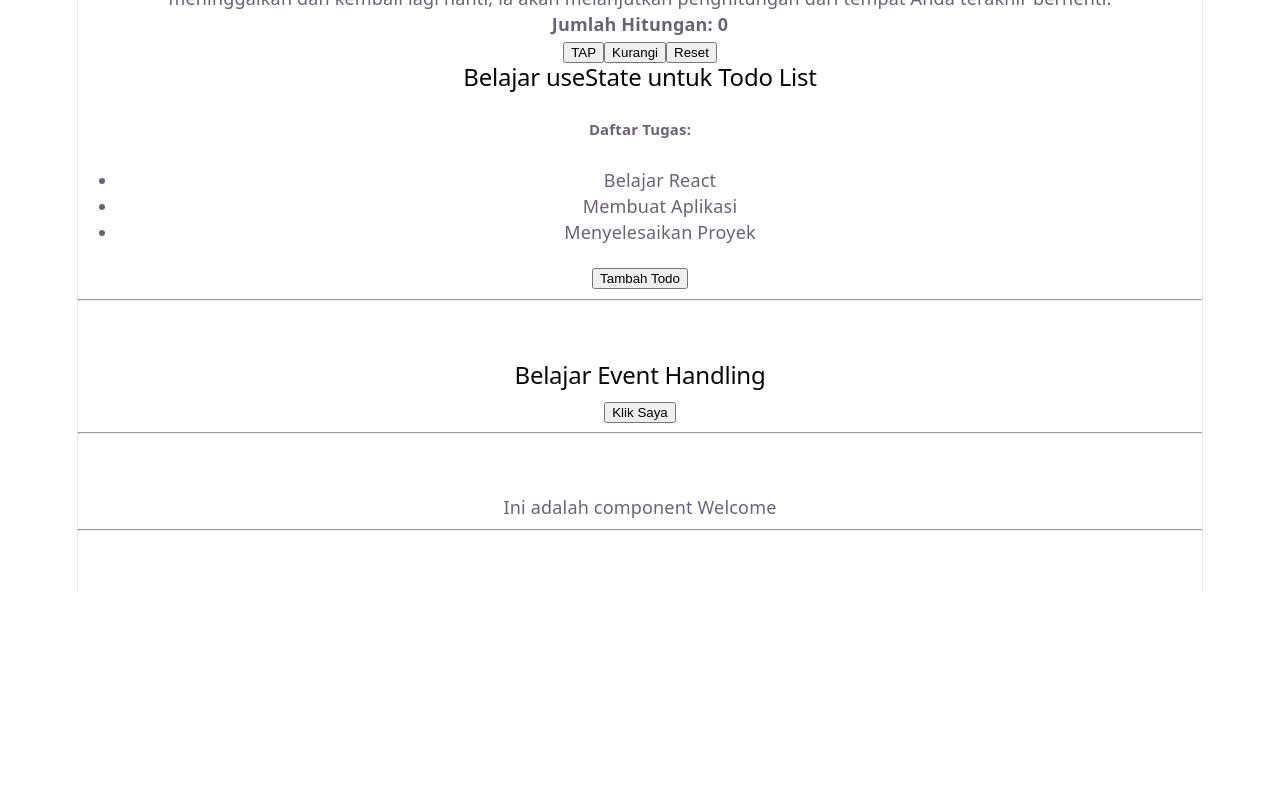
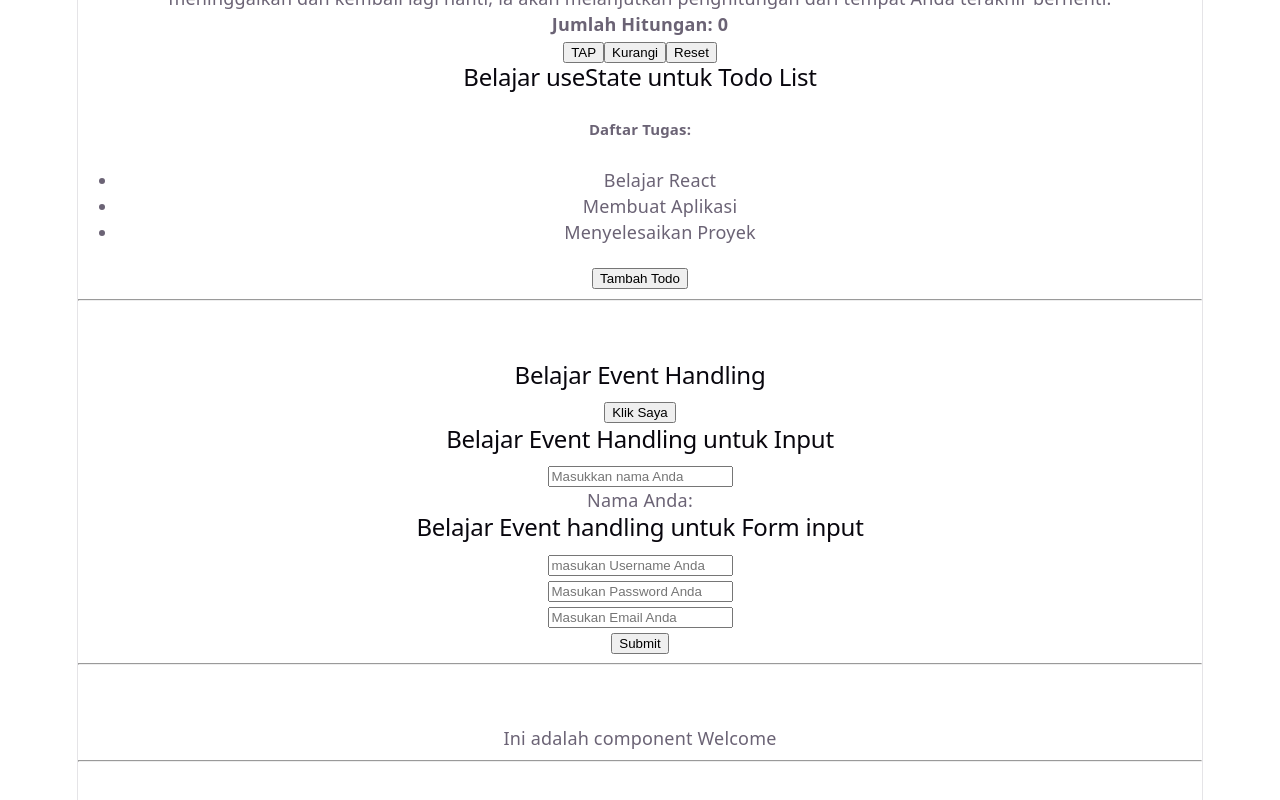
Before and after one commit to fadilahyudapratama/learn-react-basic, a React (Vite) app: page / in a window 1280 px wide. Shown: the part 900-1700 px from the top of the page. Before the commit the page ends 1491 px from the top, so only its background shows below. Built offline with nearby package versions, Linux system fonts and the light colour scheme.

Commit message:
penambahan Event Handling untuk form input

```diff
--- a/src/component/Eventhandling.jsx
+++ b/src/component/Eventhandling.jsx
@@ -1,12 +1,43 @@
+import {useState} from "react";
+
 function Eventhandling() {
     const handleClick = () => {
         alert("Tombil telah diklik!");
     }
 
+    const [name, setName] = useState("");
+    const [email, setEmail] = useState("");
+    const [password, setPassword] = useState("");
+    const handleSubmit = event => {
+        event.preventDefault();
+        alert(`Nama: ${name}, Email: ${email}, Password: ${password}`);
+    }
+    const handleChange = event => {
+        setName(event.target.value);
+    }
     return (
         <div>
             <h2>Belajar Event Handling</h2>
-            <button onClick={handleClick}>Klik Saya</button>
+            <button onClick={handleClick} className="btn btn-primary" style={{ marginBottom: "2px" }}>
+                Klik Saya
+            </button>
+
+            <h2>Belajar Event Handling untuk Input</h2>
+            <input type="text" placeholder="Masukkan nama Anda" onChange={handleChange} />
+            <p>Nama Anda: {name}</p>
+
+            <h2>Belajar Event handling untuk Form input</h2>
+            <form onSubmit={handleSubmit}>
+                <input type="text" placeholder="masukan Username Anda" value={name} onChange={(e) => setName(e.target.value)} />
+                <br />
+                <input type="password" placeholder="Masukan Password Anda" value={password} onChange={(e) => setPassword(e.target.value)} />
+                <br />
+                <input type="email" placeholder="Masukan Email Anda" value={email} onChange={(e) => setEmail(e.target.value)} />
+                <br />
+            <button type="submit" className="btn btn-success">
+                Submit
+            </button>
+            </form>
         </div>
     )
 }
```
